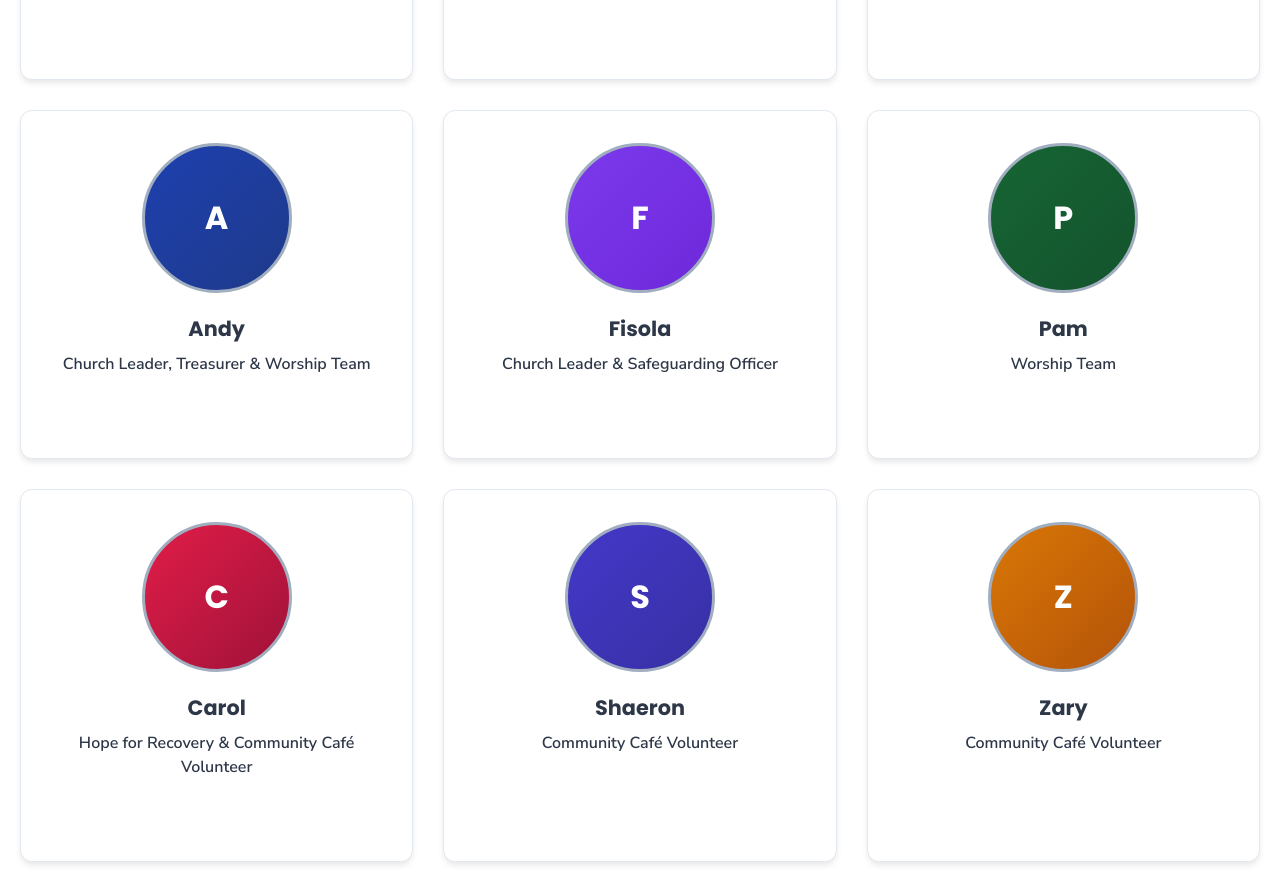
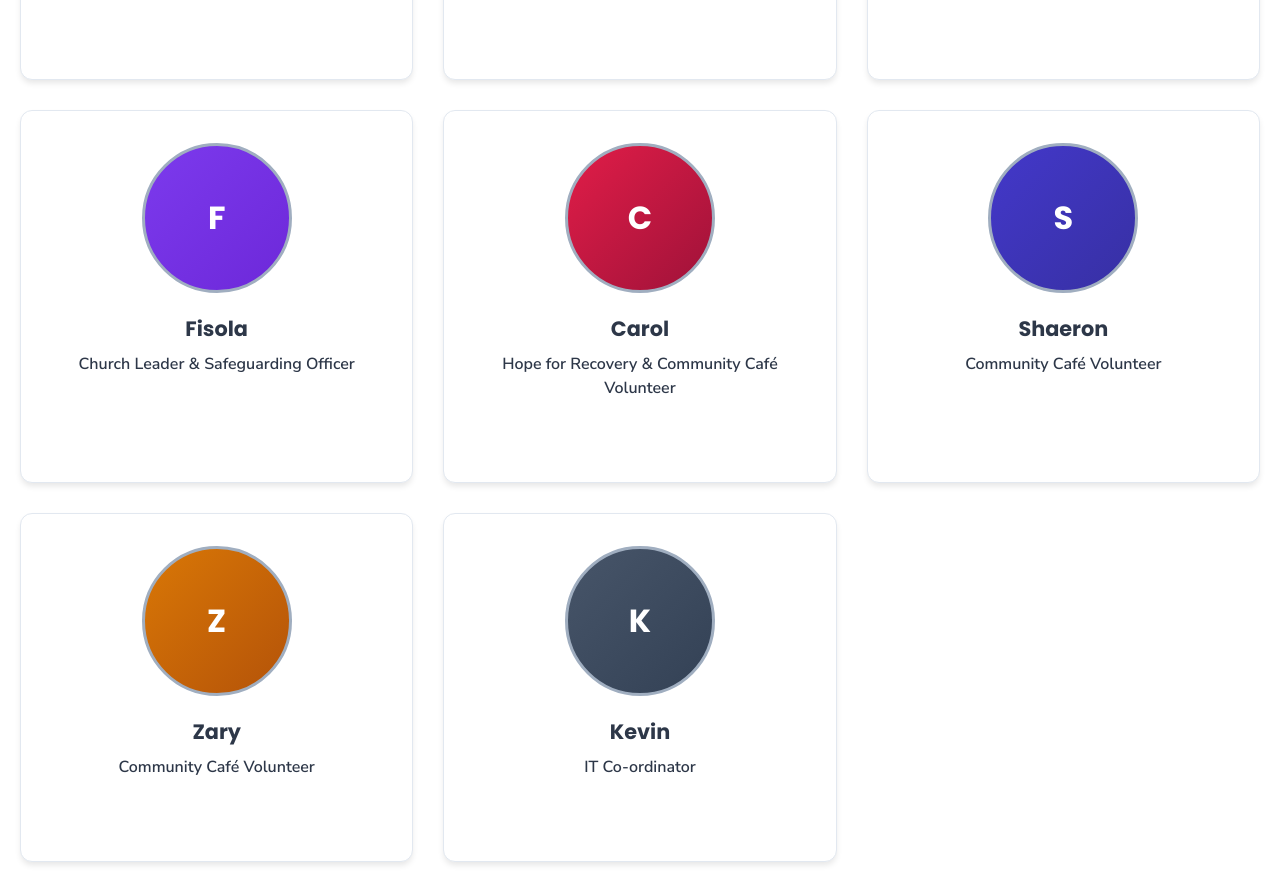
Before and after one commit to snoopgrapes/hopecommunitychurch, a plain HTML site: page team.html in a window 1280 px wide. Shown: the part 906-1795 px from the top of the page. Drawn offline with Linux system fonts and the light colour scheme.

Commit message:
Update team members

```diff
--- a/team.html
+++ b/team.html
@@ -733,17 +733,6 @@
                         </div>
                     </div>
 
-                    <!-- Andy -->
-                    <div class="service-card">
-                        <div class="card-front">
-                            <div class="team-placeholder color-4">
-                                <span>A</span>
-                            </div>
-                            <h3>Andy</h3>
-                            <p class="team-role">Church Leader, Treasurer & Worship Team</p>
-                        </div>
-                    </div>
-
                     <!-- Fisola -->
                     <div class="service-card">
                         <div class="card-front">
@@ -755,16 +744,6 @@
                         </div>
                     </div>
 
-                    <!-- Pam -->
-                    <div class="service-card">
-                        <div class="card-front">
-                            <div class="team-placeholder color-6">
-                                <span>P</span>
-                            </div>
-                            <h3>Pam</h3>
-                            <p class="team-role">Worship Team</p>
-                        </div>
-                    </div>
 
                     <!-- Carol -->
                     <div class="service-card">
```
